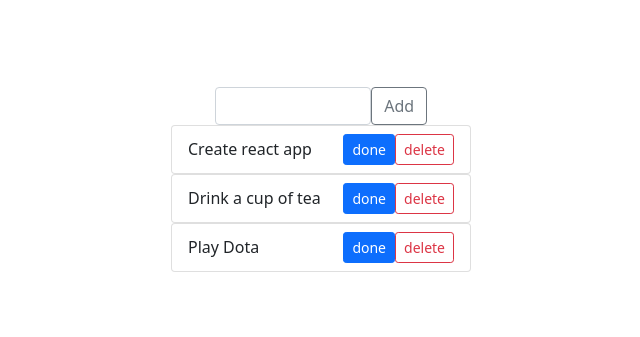
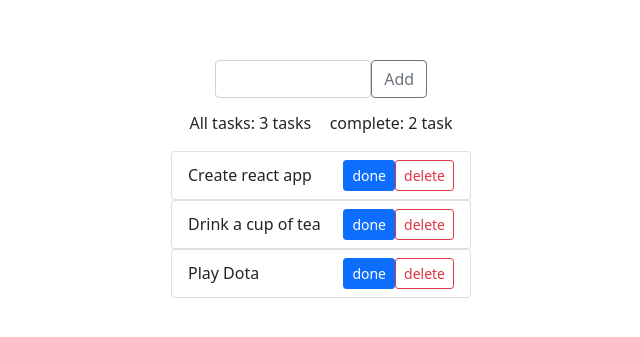
Before and after one commit to SweetAlcatel/typescript-todo-app, a React app: page / in a window 1280 px wide. Shown: the part 221-558 px from the top of the page, without its empty margins (319-959 px from the left). Built offline with nearby package versions, Linux system fonts and the light colour scheme.

Commit message:
added types

```diff
--- a/src/components/app/app.tsx
+++ b/src/components/app/app.tsx
@@ -1,8 +1,9 @@
 import React = require('react');
 import { Dispatch, useEffect, useState } from 'react';
 import ItemList from '../item-list';
+import ToDoCounter from '../todo-counter';
 import { connect } from 'react-redux';
-import { dataSuccess, addText } from '../actions/actions';
+import { dataSuccess, dataSuccessProps, addText, addTextProps } from '../actions/actions';
 import './app.css';
 
 interface AppProps {
@@ -37,11 +38,12 @@ const App = ({ data, addText, dataSuccess }: AppProps) => {
     }, [ dataSuccess ]);
 
     return (
-        <div className='app'>
+    <div className='app'>
         <div className='form-1'>
             <input className='form-control' onChange={trackingChanges} value={value} />
             <button type="submit" className="btn btn-outline-secondary" onClick={createItem}>Add</button>
         </div>
+        <ToDoCounter />
         <div>
             {
                 data.map((item: item) => {
@@ -65,7 +67,7 @@ const mapStateToProps = ({ items, addText }: stateProps) => {
     };
 };
 
-const mapDispatchToProps = (dispatch: Dispatch<any>) => {
+const mapDispatchToProps = (dispatch: Dispatch<dataSuccessProps | addTextProps>) => {
     return {
         dataSuccess: () => {
             dispatch(dataSuccess())
```
